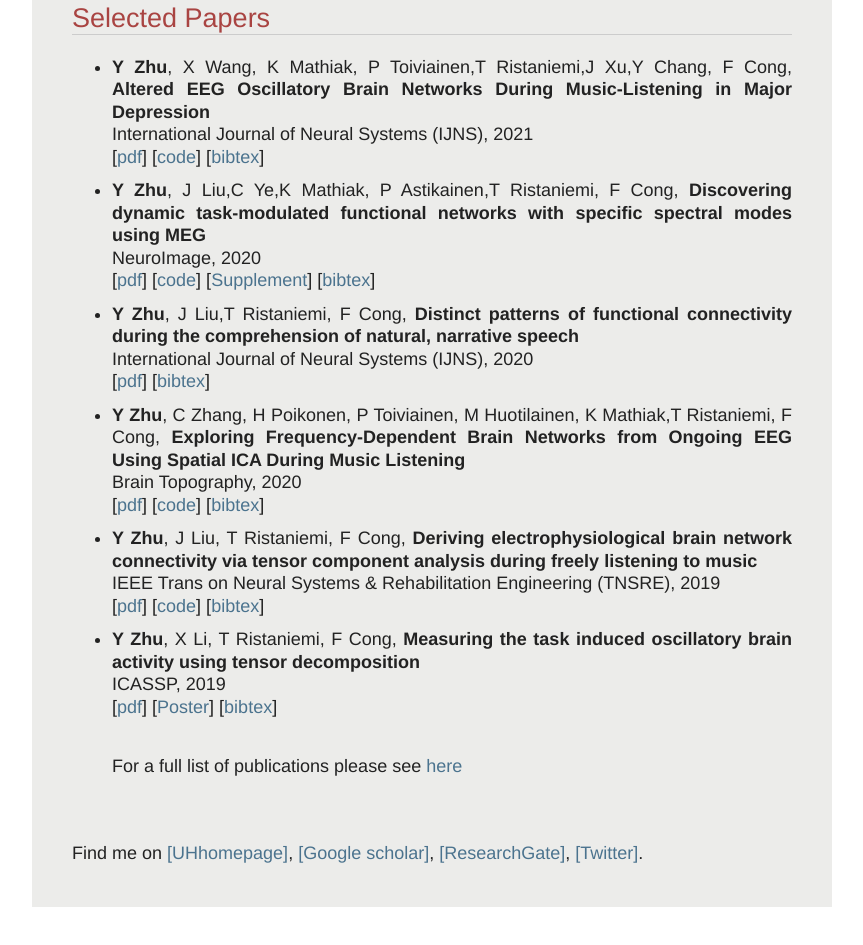
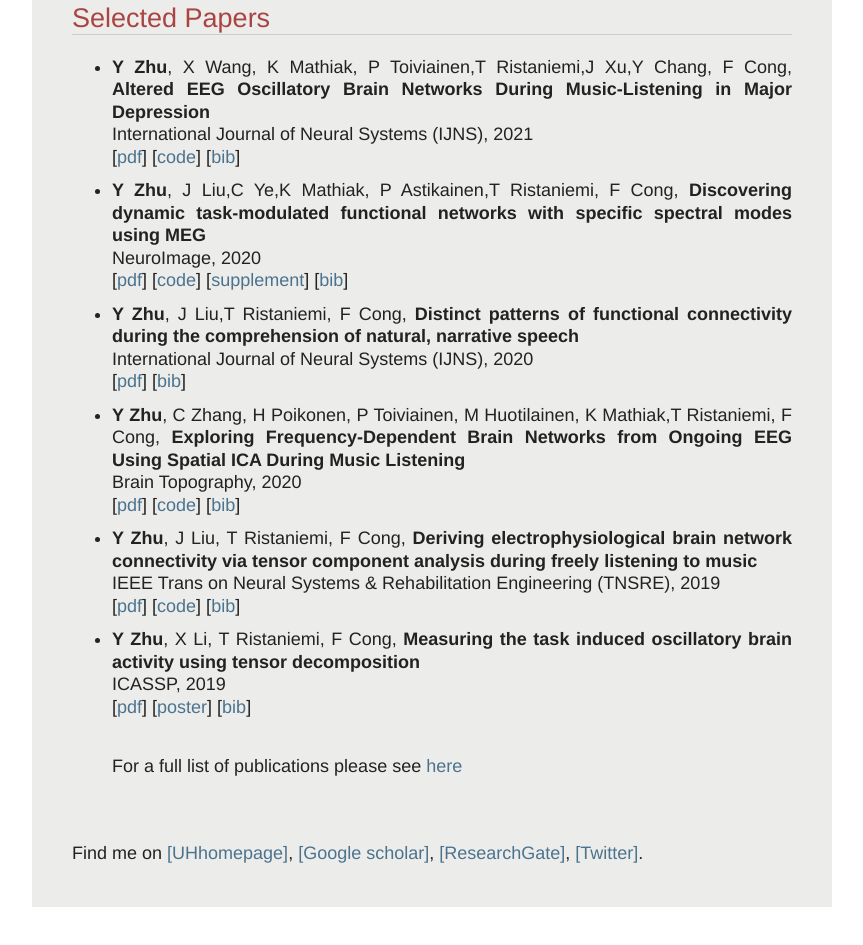
Before and after one commit to yongjiezhu/yongjiezhu.github.io, a plain HTML site: page index.html in a window 1280 px wide. Shown: the part 960-1905 px from the top of the page, without its empty margins (208-1071 px from the left). Drawn offline with Linux system fonts and the light colour scheme.

Commit message:
Update index.html

```diff
--- a/index.html
+++ b/index.html
@@ -82,7 +82,7 @@ has been accepted for publication with Brain Topo. Matlab code is available <a h
   <li>
     <p> <b>Y Zhu</b>, X Wang, K Mathiak, P Toiviainen,T Ristaniemi,J Xu,Y Chang, F Cong, <strong>Altered EEG Oscillatory Brain Networks During Music-Listening in Major Depression</strong> <br />
 International Journal of Neural Systems (IJNS), 2021 <br />
-[<a href="./papers/Zhu_et_al_IJNS_2021_Preprint.pdf">pdf</a>] [<a href="https://github.com/yongjiezhu/cfastICA_freqNetwork_music">code</a>] [<a  data-toggle="collapse" data-target=".bibtex-IJNS21">bibtex</a>]
+[<a href="./papers/Zhu_et_al_IJNS_2021_Preprint.pdf">pdf</a>] [<a href="https://github.com/yongjiezhu/cfastICA_freqNetwork_music">code</a>] [<a  data-toggle="collapse" data-target=".bibtex-IJNS21">bib</a>]
                          <pre class="bibtex-IJNS21 collapse">@article{zhu2020altered,
   title={Altered EEG Oscillatory Brain Networks During Music-Listening in Major Depression},
   author={Zhu, Yongjie and Wang, Xiaoyu and Mathiak, Klaus and Toiviainen, Petri and Ristaniemi, Tapani and Xu, Jing and Chang, Yi and Cong, Fengyu},
@@ -97,7 +97,7 @@ International Journal of Neural Systems (IJNS), 2021 <br />
  <li>
     <p> <b>Y Zhu</b>, J Liu,C Ye,K Mathiak, P Astikainen,T Ristaniemi, F Cong, <strong>Discovering dynamic task-modulated functional networks with specific spectral modes using MEG</strong> <br />
 NeuroImage, 2020 <br />
-[<a href="./papers/Zhu_et_al_NeuroImage_2020.pdf">pdf</a>] [<a href="https://github.com/yongjiezhu/TCAforHCP">code</a>] [<a href="https://ars.els-cdn.com/content/image/1-s2.0-S1053811920304109-mmc1.pdf">Supplement</a>] [<a  data-toggle="collapse" data-target=".bibtex-NIMG20">bibtex</a>]
+[<a href="./papers/Zhu_et_al_NeuroImage_2020.pdf">pdf</a>] [<a href="https://github.com/yongjiezhu/TCAforHCP">code</a>] [<a href="https://ars.els-cdn.com/content/image/1-s2.0-S1053811920304109-mmc1.pdf">supplement</a>] [<a  data-toggle="collapse" data-target=".bibtex-NIMG20">bib</a>]
                          <pre class="bibtex-NIMG20 collapse">@article{zhu2020discovering,
   title={Discovering dynamic task-modulated functional networks with specific spectral modes using MEG},
   author={Zhu, Yongjie and Liu, Jia and Ye, Chaoxiong and Mathiak, Klaus and Astikainen, Piia and Ristaniemi, Tapani and Cong, Fengyu},
@@ -114,7 +114,7 @@ NeuroImage, 2020 <br />
 <li>
     <p> <b>Y Zhu</b>, J Liu,T Ristaniemi, F Cong, <strong>Distinct patterns of functional connectivity during the comprehension of natural, narrative speech</strong> <br />
 International Journal of Neural Systems (IJNS), 2020 <br />
-[<a href="./papers/Zhu_et_al_IJNS_2020_Preprint.pdf">pdf</a>] [<a  data-toggle="collapse" data-target=".bibtex-IJNS20">bibtex</a>]
+[<a href="./papers/Zhu_et_al_IJNS_2020_Preprint.pdf">pdf</a>] [<a  data-toggle="collapse" data-target=".bibtex-IJNS20">bib</a>]
                          <pre class="bibtex-IJNS20 collapse">@article{zhu2020distinct,
   title={Distinct patterns of functional connectivity during the comprehension of natural, narrative speech},
   author={Zhu, Yongjie and Liu, Jia and Ristaniemi, Tapani and Cong, Fengyu},
@@ -132,7 +132,7 @@ International Journal of Neural Systems (IJNS), 2020 <br />
  <li>
     <p> <b>Y Zhu</b>, C Zhang, H Poikonen, P Toiviainen, M Huotilainen, K Mathiak,T Ristaniemi, F Cong, <strong>Exploring Frequency-Dependent Brain Networks from Ongoing EEG Using Spatial ICA During Music Listening</strong> <br />
 Brain Topography, 2020 <br />
-[<a href="./papers/Zhu_et_al_Btop_2020.pdf">pdf</a>] [<a href="https://github.com/yongjiezhu/cfastICA_freqNetwork_music">code</a>] [<a  data-toggle="collapse" data-target=".bibtex-BTOP20">bibtex</a>]
+[<a href="./papers/Zhu_et_al_Btop_2020.pdf">pdf</a>] [<a href="https://github.com/yongjiezhu/cfastICA_freqNetwork_music">code</a>] [<a  data-toggle="collapse" data-target=".bibtex-BTOP20">bib</a>]
                          <pre class="bibtex-BTOP20 collapse">@article{zhu2020exploring,
   title={Exploring Frequency-Dependent Brain Networks from Ongoing EEG Using Spatial ICA During Music Listening},
   author={Zhu, Yongjie and Zhang, Chi and Poikonen, Hanna and Toiviainen, Petri and Huotilainen, Minna and Mathiak, Klaus and Ristaniemi, Tapani and Cong, Fengyu},
@@ -150,7 +150,7 @@ Brain Topography, 2020 <br />
 <li>
     <p> <b>Y Zhu</b>, J Liu, T Ristaniemi, F Cong, <strong>Deriving electrophysiological brain network connectivity via tensor component analysis during freely listening to music</strong> <br />
 IEEE Trans on Neural Systems & Rehabilitation Engineering (TNSRE), 2019 <br />
-[<a href="./papers/Zhu_et_al_TNSRE_2019.pdf">pdf</a>] [<a href="https://github.com/yongjiezhu/CPforBrainConnectivity">code</a>] [<a  data-toggle="collapse" data-target=".bibtex-TNSRE20">bibtex</a>]
+[<a href="./papers/Zhu_et_al_TNSRE_2019.pdf">pdf</a>] [<a href="https://github.com/yongjiezhu/CPforBrainConnectivity">code</a>] [<a  data-toggle="collapse" data-target=".bibtex-TNSRE20">bib</a>]
                          <pre class="bibtex-TNSRE20 collapse">@article{zhu2019deriving,
   title={Deriving electrophysiological brain network connectivity via tensor component analysis during freely listening to music},
   author={Zhu, Yongjie and Liu, Jia and Mathiak, Klaus and Ristaniemi, Tapani and Cong, Fengyu},
@@ -167,7 +167,7 @@ IEEE Trans on Neural Systems & Rehabilitation Engineering (TNSRE), 2019 <br />
 <li>
     <p> <b>Y Zhu</b>, X Li, T Ristaniemi, F Cong, <strong>Measuring the task induced oscillatory brain activity using tensor decomposition</strong> <br />
 ICASSP, 2019 <br />
-[<a href="./papers/Zhu_et_al_ICASSP2019.pdf">pdf</a>] [<a href="https://sigport.org/sites/default/files/docs/ICASSP2019_Zhu_1.pdf">Poster</a>] [<a  data-toggle="collapse" data-target=".bibtex-SP19">bibtex</a>]
+[<a href="./papers/Zhu_et_al_ICASSP2019.pdf">pdf</a>] [<a href="https://sigport.org/sites/default/files/docs/ICASSP2019_Zhu_1.pdf">poster</a>] [<a  data-toggle="collapse" data-target=".bibtex-SP19">bib</a>]
                          <pre class="bibtex-SP19 collapse">@inproceedings{zhu2019measuring,
   title={Measuring the task induced oscillatory brain activity using tensor decomposition},
   author={Zhu, Yongjie and Li, Xueqiao and Ristaniemi, Tapani and Cong, Fengyu},
```
